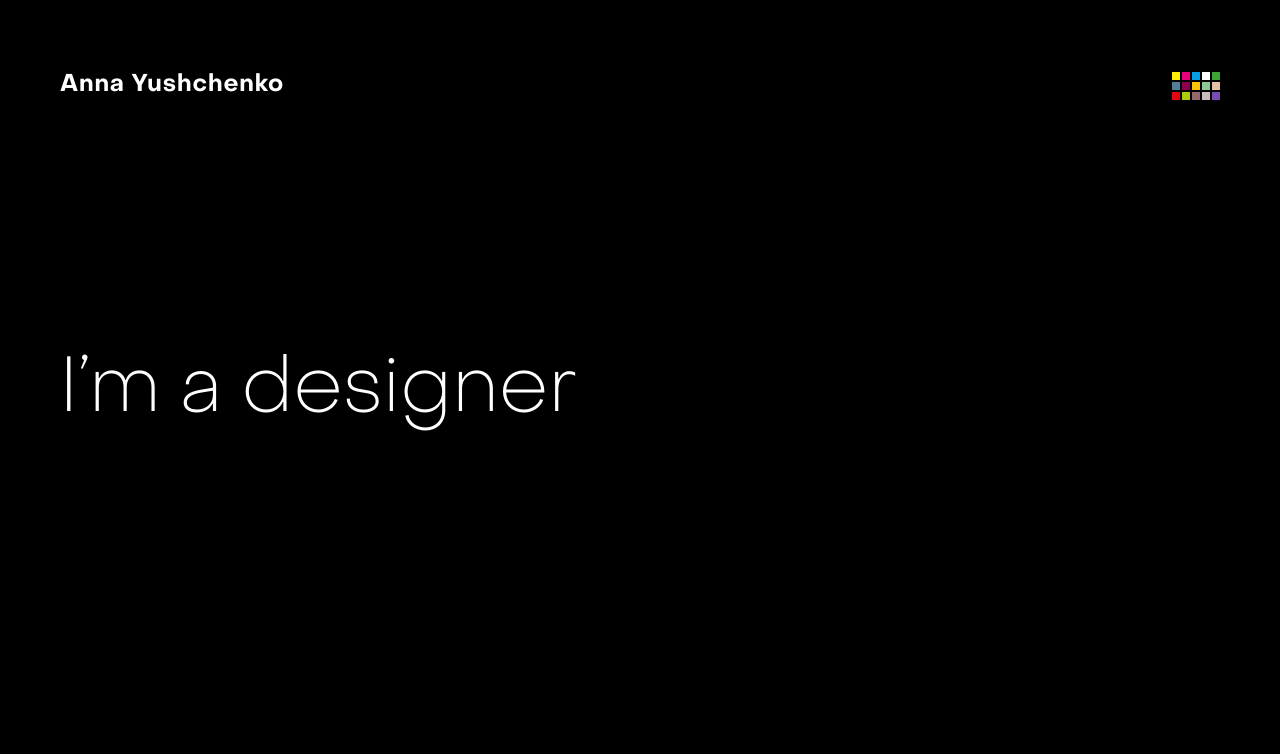
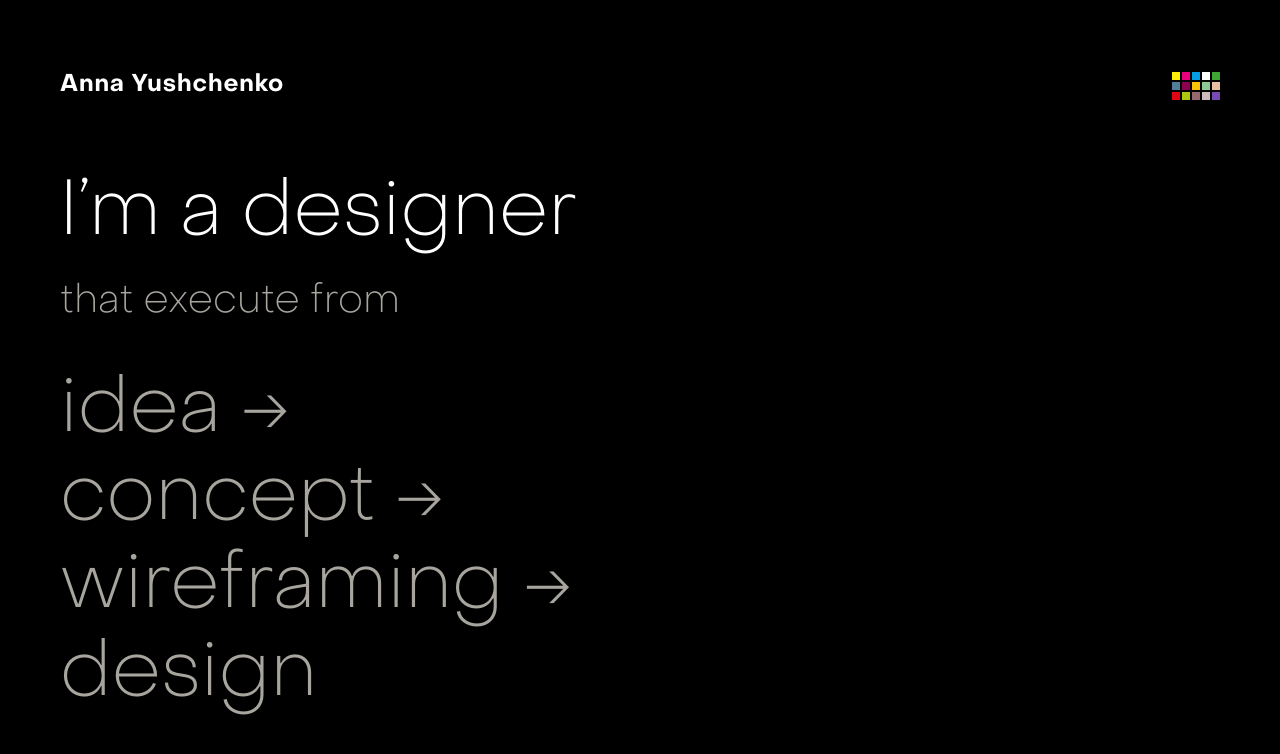
Before and after one commit to morozowandrey/ann-site, an Angular app: page / in a window 1280 px wide. Shown: the top 754 px of the page. Built offline with nearby package versions, Linux system fonts and the light colour scheme.

Commit message:
home page desc+mob

```diff
--- a/src/app/components/home/home.component.html
+++ b/src/app/components/home/home.component.html
@@ -2,13 +2,13 @@
 <div class="home">
   <div class="wrapper home-aline">
 
-    <h1 class="home-title">
-      I’m a designer
-      <!-- <span class="home-title__part">that execute from</span>
-      <span class="home-title__part home-title__part_mob">
-        that execute from idea → concept → wireframing → design
-      </span> -->
-    </h1>
+    <div class="home-content">
+      <h1 class="home__title">
+        I’m a designer
+      </h1>
+      <p class="home__subtitle">that execute from</p>
+      <p class="home__subtitle_mob">idea →<br>concept →<br>wireframing →<br>design</p>
+    </div>
 
     <div class="home-marquee">
       <div class="home-marquee-mover marqueeAnimFirst">
--- a/src/app/components/home/home.component.scss
+++ b/src/app/components/home/home.component.scss
@@ -18,67 +18,110 @@
     flex-direction: column;
     justify-content: center;
     align-items: flex-start;
+
+    @include media-breakpoint-down(768) {
+      justify-content: flex-end;
+    }
   }
 
-  &-title {
+  &-content {
+    display: flex;
+    justify-content: space-between;
+    align-items: baseline;
+    padding-left: 148px;
+
+    @include media-breakpoint-down(1440) {
+      padding-left: 117px;
+    }
+
+    @include media-breakpoint-down(1366) {
+      padding-left: 123px;
+    }
+
+    @include media-breakpoint-down(768) {
+      flex-direction: column;
+      padding-left: 60px;
+      margin-bottom: 80px;
+    }
+
+    @include media-breakpoint-down(375) {
+      padding-left: 32px;
+      margin-bottom: 40px;
+    }
+  }
+
+  &__title {
     @include title-white;
-    padding-left: 148px;
     margin-bottom: 74px;
+    margin-right: 32px;
     font-size: 140px;
     line-height: 0.7;
 
     @include media-breakpoint-down(1440) {
-      padding-left: 117px;
       margin-bottom: 19px;
+      margin-right: 24px;
       font-size: 104px;
       line-height: 0.94;
     }
 
     @include media-breakpoint-down(1366) {
-      padding-left: 123px;
       font-size: 98px;
       line-height: 1;
     }
 
     @include media-breakpoint-down(768) {
-      padding-left: 60px;
       margin-bottom: 16px;
+      margin-right: 0;
       font-size: 78px;
       line-height: 1.13;
     }
 
     @include media-breakpoint-down(375) {
-      padding-left: 32px;
       margin-bottom: 8px;
       font-size: 40px;
       line-height: 1.2;
     }
+  }
 
-    &__part {
+  &__subtitle {
     @include text-desk;
     display: inline-block;
+    line-height: 0.9;
+    font-size: 58px;
 
-      @include media-breakpoint-up(1440) {
-        font-size: 58px;
+    @include media-breakpoint-down(1440) {
+      font-size: 42px;
+      line-height: 1.24;
     }
 
-      @include media-breakpoint-down(1920) {
-        font-size: 44px;
-      }
-
-      @include media-breakpoint-down(1440) {
+    @include media-breakpoint-down(1366) {
       font-size: 40px;
+      line-height: 1.3;
     }
 
     @include media-breakpoint-down(768) {
-        display: none;
-      }
+      margin-bottom: 40px;
     }
 
-    &__part_mob {
+    @include media-breakpoint-down(375) {
+      margin-bottom: 24px;
+      font-size: 24px;
+    }
+
+    &_mob {
       @include text-desk;
+      display: none;
+      font-size: 78px;
+      line-height: 1.13;
+
+      @include media-breakpoint-down(768) {
         display: block;
-      font-size: 78px;
+      }
+
+      @include media-breakpoint-down(375) {
+        font-size: 40px;
+        line-height: 1.2;
+      }
     }
   }
 
--- a/src/app/shared/components/header/header.component.html
+++ b/src/app/shared/components/header/header.component.html
@@ -1,7 +1,7 @@
 <div class="header">
   <div class="wrapper container flex-between">
 
-    <p class="header__logo">Anna Yushchenko</p>
+    <a href="/" class="header__logo">Anna Yushchenko</a>
 
     <nav class="header-nav flex-between">
       <div class="header-nav__item">Information</div>
--- a/src/index.html
+++ b/src/index.html
@@ -7,7 +7,7 @@
 
   <title>Anna Yushchenko</title>
 
-  <meta name="author" content="EarlyBird">
+  <meta name="author" content="Designer">
   <meta name="robots" content="index,follow">
   <meta name="description" content="Anna Yushchenko">
   <meta name="twitter:description" content="Anna Yushchenko Portfolio">
```
Also changed, not shown: src/app/components/home/home.component.ts (+1 -6 lines), firebase.json (added), 1 other file (tests, documents, lock files or other folders). Lines whose indentation alone changed are shown as unchanged.
